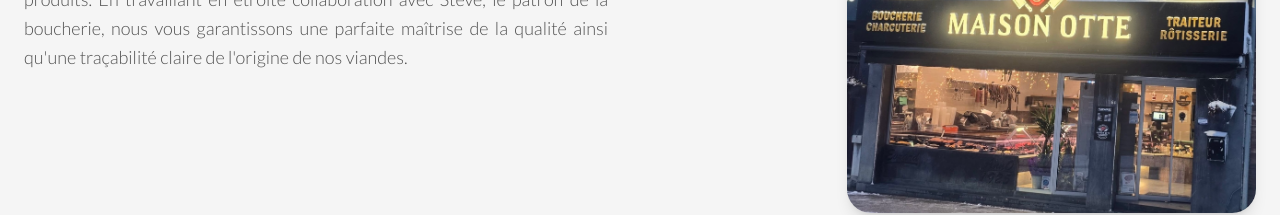
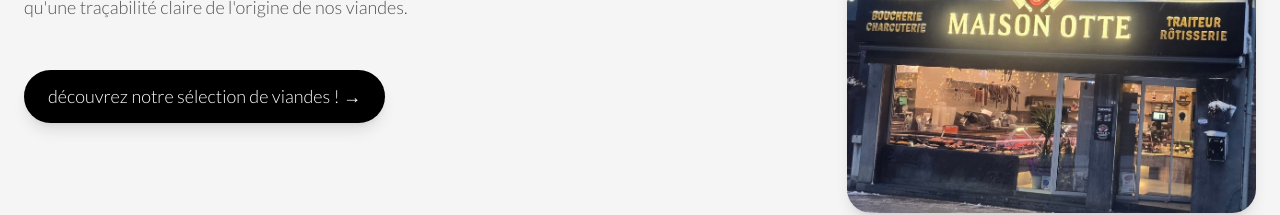
Before and after one commit to FlorianMeganck/traiteur-compere, a Next.js app: page /a-propos in a window 1280 px wide. Shown: the part 1945-2160 px from the top of the page. Built offline with nearby package versions, Linux system fonts and the light colour scheme; a web font is replaced by a local one.

Commit message:
ajout ancre à propos bbq, fix form

```diff
--- a/app/a-propos/page.tsx
+++ b/app/a-propos/page.tsx
@@ -2,6 +2,7 @@
 
 import Image from "next/image";
 import { motion } from "framer-motion";
+import Link from "next/link";
 
 export default function About() {
     return (
@@ -138,6 +139,12 @@ export default function About() {
                                     <p>
                                         Dans une volonté constante de qualité et de respect envers nos clients, nous avons mis en place une sélection rigoureuse de nos viandes afin de vous offrir une expérience irréprochable. C'est tout naturellement que nous avons choisi de collaborer avec la boucherie Otte, récemment installée à Saint-Georges-sur-Meuse. Bien que nouvelle dans le paysage local, elle bénéficie déjà d'une solide réputation fondée sur le sérieux et la qualité de ses produits. En travaillant en étroite collaboration avec Steve, le patron de la boucherie, nous vous garantissons une parfaite maîtrise de la qualité ainsi qu'une traçabilité claire de l'origine de nos viandes.
                                     </p>
+                                    <Link
+                                        href="/formules#bbq"
+                                        className="inline-block mt-8 px-6 py-3 bg-black text-white rounded-full hover:bg-zinc-800 transition-colors duration-300 shadow-lg"
+                                    >
+                                        découvrez notre sélection de viandes ! →
+                                    </Link>
                                 </div>
                             </motion.div>
                             <motion.div
--- a/app/contact/page.tsx
+++ b/app/contact/page.tsx
@@ -944,7 +944,6 @@ function ContactForm() {
             access_key: "32511cd2-dc66-49b5-8c6f-12a73315f644",
             subject: `Nouvelle demande : ${formData.Nom} ${formData.Prenom}`,
             from_name: "Site Traiteur Compère",
-            captchaToken: captchaToken,
 
             // DÉTAILS ÉVÉNEMENT
             "📋 Formule Choisie": formatFormulaName(menuParam),
--- a/app/formules/page.tsx
+++ b/app/formules/page.tsx
@@ -712,7 +712,7 @@ function FormuleSection({ formule, index }: { formule: FormuleType, index: numbe
 
     return (
         <motion.section
-            id={isAssociatif ? "associatif" : undefined}
+            id={isAssociatif ? "associatif" : isBBQ ? "bbq" : undefined}
             initial={{ opacity: 0, y: 50 }}
             whileInView={{ opacity: 1, y: 0 }}
             viewport={{ once: true }}
```
